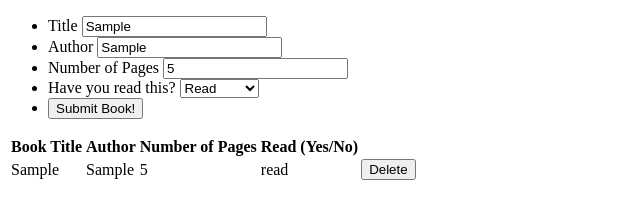
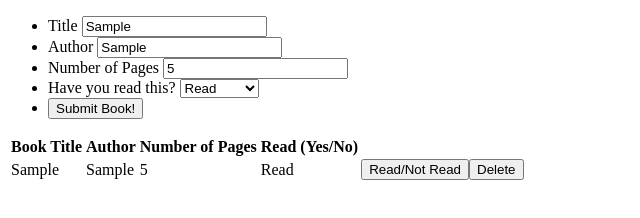
Before and after one commit to jonathanakidd/libraryProject, a plain HTML site: page libraryProject/index.html in a window 1280 px wide. Both pictures are taken after typing "Sample", "Sample", "5" into the empty fields and a click on the button "Submit Book!". Shown: the whole page, without its empty margins (0-640 px from the left). Drawn offline with Linux system fonts and the light colour scheme.

Commit message:
Added function and button to toggle read status

```diff
--- a/libraryProject/index.html
+++ b/libraryProject/index.html
@@ -25,8 +25,8 @@
             <li>
                 <label for="readStatus">Have you read this?</label>
                 <select id="readStatus" name="readStatus">
-                    <option value="read">Read</option>
-                    <option value="notRead">Not Read</option>
+                    <option value="Read">Read</option>
+                    <option value="Not Read">Not Read</option>
                 </select>
             </li>
             <li>
--- a/libraryProject/objectConstructors.js
+++ b/libraryProject/objectConstructors.js
@@ -25,7 +25,7 @@ function initializeBooks (library) {
        displayBook(library[i]);
     }
 }
-
+//Add book to table to display
 function displayBook(bookObject) {
     let table = document.getElementById('books');
     let row = table.insertRow(-1);
@@ -40,20 +40,38 @@ function displayBook(bookObject) {
     cell3.innerHTML = bookObject.numpages;
     cell4.innerHTML = bookObject.read;
     let buttonRow = document.querySelector('#' + rowID);
+    const readButton = document.createElement('button');
+    readButton.textContent = 'Read/Not Read';
+    readButton.setAttribute('id', rowID);
+    readButton.setAttribute('class', 'readBtn');
+    readButton.addEventListener('click', () => {
+        toggleRead(readButton)
+    })
+    buttonRow.appendChild(readButton);
     const deleteButton = document.createElement('button');
     deleteButton.textContent = 'Delete';
+    deleteButton.setAttribute('id', rowID);
+    deleteButton.setAttribute('class', 'deleteButton');
     buttonRow.appendChild(deleteButton);
 }
-
+//Get data from form to add book
 const btn = document.querySelector('#submission');
 btn.addEventListener("click", () => {
-    console.log('clicked');
     const title = document.querySelector('#book_title').value;
     const author = document.querySelector('#book_author').value;
     const numpages = document.querySelector('#numPages').value;
     const readStatus = document.querySelector('#readStatus').value;
     const newBook = new book(title, author, numpages, readStatus);
     addBook(newBook);
+})
 
-
-})
+function toggleRead(button) {
+    id = button.id;
+    let readNotRead = document.querySelector('#'+ id + " > td:nth-child(4)");
+    if (readNotRead.innerHTML === 'Read') {
+        readNotRead.innerHTML = 'Not Read';
+    }
+    else {
+        readNotRead.innerHTML = 'Read';
+    }
+}
```
